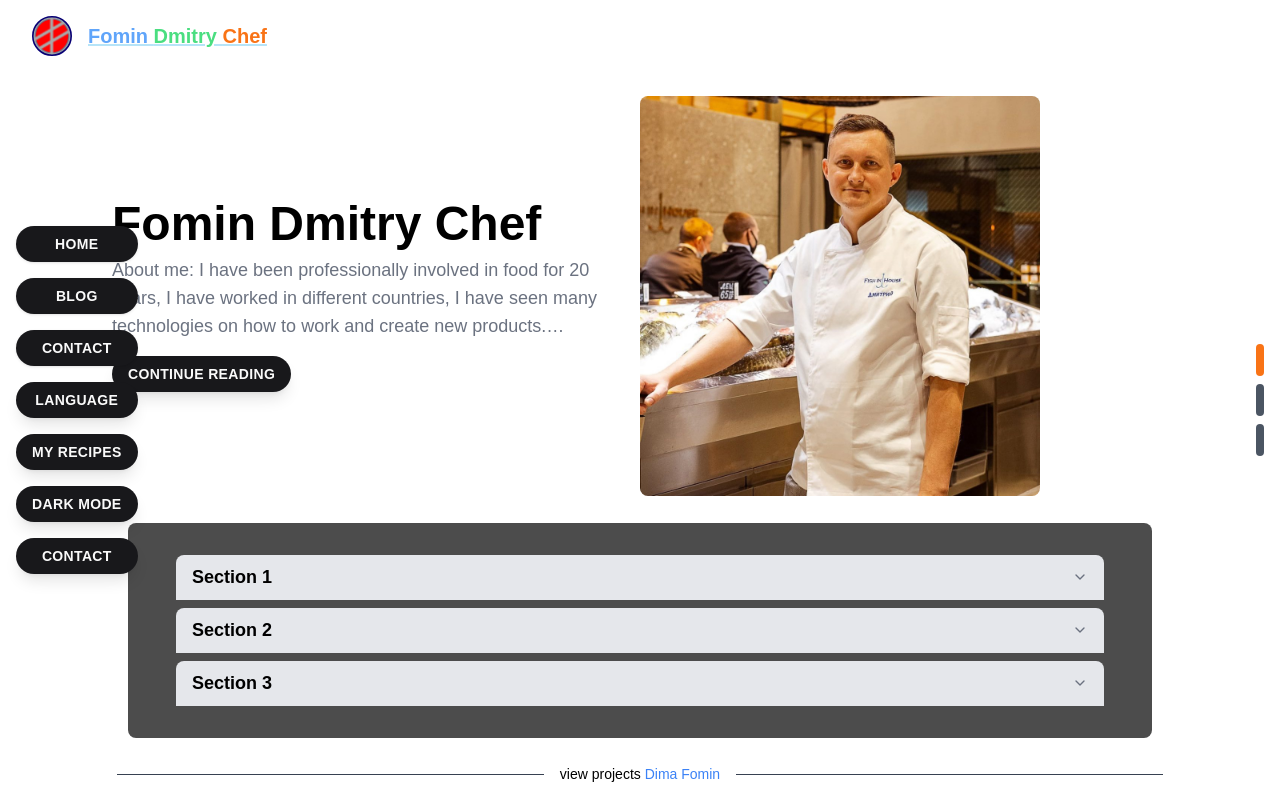
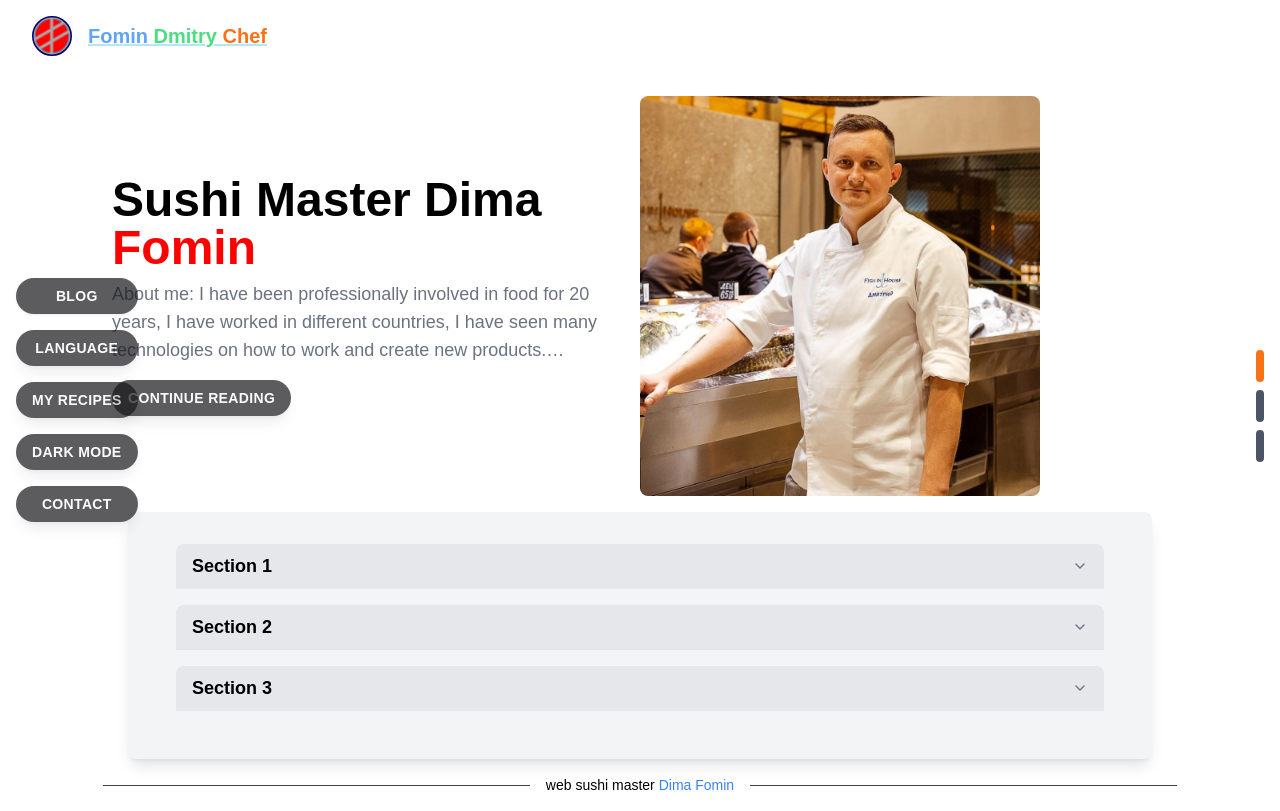
Before and after one commit to Fodi999/master, a Next.js app: page / in a window 1280 px wide. Built offline with nearby package versions, Linux system fonts and the light colour scheme.

Commit message:
Описание изменений

```diff
--- a/package.json
+++ b/package.json
@@ -14,6 +14,7 @@
     "@radix-ui/react-slot": "^1.1.1",
     "class-variance-authority": "^0.7.1",
     "clsx": "^2.1.1",
+    "embla-carousel-react": "^8.5.1",
     "lucide-react": "^0.469.0",
     "next": "15.1.3",
     "react": "^19.0.0",
--- /dev/null
+++ b/src/app/locales/en.json
@@ -0,0 +1,60 @@
+{
+    "pages": [
+      {
+        "title": "Sushi Master Dima <span style='color: red;'>Fomin</span>",
+        "description": "About me: I have been professionally involved in food for 20 years, I have worked in different countries, I have seen many technologies on how to work and create new products.\n\nIn this Blog you will learn how to create new products, what equipment is needed, what modern technologies a chef should study to become not just a Chef but also a good manager of his Business.\n\nThis Blog is written for those who are ready to discover delicious combinations of flavors. I want to tell and teach you how to cook new dishes that I come up with and cook in order to surprise you, and share ideas and flavors with you.",
+        "image": "/00031.jpg",
+        "buttonText": "contact"
+      },
+      {
+        "title": "Portfolio Showcase",
+        "description": "Explore my creative works and projects...",
+        "image": "/00030.jpg",
+        "buttonText": "view portfolio"
+      },
+      {
+        "title": "Get in Touch",
+        "description": "Have questions or want to collaborate?",
+        "image": "/00029.jpg",
+        "buttonText": "connect"
+      }
+    ],
+    "recipesSections": [
+      "01. How to choose products?",
+      "02. How to make a menu?",
+      "03. Equipment essentials",
+      "04. Modern cooking techniques",
+      "05. Business management for chefs"
+    ],
+    "accordionSections": [
+      {
+        "title": "Section 1",
+        "content": "Content for section 1."
+      },
+      {
+        "title": "Section 2",
+        "content": "Content for section 2."
+      },
+      {
+        "title": "Section 3",
+        "content": "Content for section 3."
+      }
+    ],
+    "contactForm": {
+      "title": "Contact Form",
+      "description": "Form or information about how to contact will be here."
+    },
+    "buttons": {
+      "home": "home",
+      "blog": "blog",
+      "contact": "contact",
+      "language": "Language",
+      "myRecipes": "My Recipes",
+      "lightMode": "Light Mode",
+      "darkMode": "Dark Mode",
+      "showLess": "Show less",
+      "continueReading": "Continue reading",
+      "close": "Close",
+      "submit": "Submit"
+    }
+  }
--- a/src/app/page.tsx
+++ b/src/app/page.tsx
@@ -6,35 +6,9 @@
 import { useState, useEffect } from "react";
 import Image from "next/image";
 import Head from "next/head";
+import content from './locales/en.json'; // импорт JSON файла
 
-const pages = [
-  {
-    title: "Fomin Dmitry Chef",
-    description: "About me: I have been professionally involved in food for 20 years, I have worked in different countries, I have seen many technologies on how to work and create new products.\n\nIn this Blog you will learn how to create new products, what equipment is needed, what modern technologies a chef should study to become not just a Chef but also a good manager of his Business.\n\nThis Blog is written for those who are ready to discover delicious combinations of flavors. I want to tell and teach you how to cook new dishes that I come up with and cook in order to surprise you, and share ideas and flavors with you.",
-    image: "/00031.jpg",
-    buttonText: "contact",
-  },
-  {
-    title: "Portfolio Showcase",
-    description: "Explore my creative works and projects...",
-    image: "/00030.jpg",
-    buttonText: "view portfolio",
-  },
-  {
-    title: "Get in Touch",
-    description: "Have questions or want to collaborate?",
-    image: "/00029.jpg",
-    buttonText: "connect",
-  },
-];
-
-const recipesSections = [
-  "01. How to choose products?",
-  "02. How to make a menu?",
-  "03. Equipment essentials",
-  "04. Modern cooking techniques",
-  "05. Business management for chefs",
-];
+const { pages, recipesSections, accordionSections, contactForm, buttons } = content;
 
 export default function Home() {
   const [currentPage, setCurrentPage] = useState(0);
@@ -94,7 +68,7 @@
           </div>
           <button
             className="md:hidden px-2 py-1 rounded-full transition"
-            style={{ backgroundColor: 'var(--button-bg)', color: 'var(--button-text)' }}
+            style={{ backgroundColor: 'var(--button-bg)', color: 'var(--button-text)', opacity: 0.7 }}
             onClick={toggleMenu}
           >
             ☰
@@ -105,27 +79,54 @@
         {isMenuOpen && (
           <div className="absolute top-16 left-0 w-full bg-white bg-opacity-90 dark:bg-black dark:bg-opacity-90 text-black dark:text-white flex justify-center py-4 z-50">
             <div className="flex space-x-2">
+              <Button
+                onClick={toggleRecipes}
+                className="px-2 py-1 rounded-full transition text-sm"
+                style={{ backgroundColor: 'var(--button-bg)', color: 'var(--button-text)', opacity: 0.7 }}
+              >
+                {buttons.myRecipes}
+              </Button>
+              <Button
+                onClick={toggleLanguage}
+                className="px-2 py-1 rounded-full transition text-sm"
+                style={{ backgroundColor: 'var(--button-bg)', color: 'var(--button-text)', opacity: 0.7 }}
+              >
+                {buttons.language}
+              </Button>
               <button
                 className="px-2 py-1 rounded-full transition text-sm"
-                style={{ backgroundColor: 'var(--button-bg)', color: 'var(--button-text)' }}
+                style={{ backgroundColor: 'var(--button-bg)', color: 'var(--button-text)', opacity: 0.7 }}
                 onClick={toggleMenu}
               >
-                home
+                {buttons.blog}
               </button>
               <button
                 className="px-2 py-1 rounded-full transition text-sm"
-                style={{ backgroundColor: 'var(--button-bg)', color: 'var(--button-text)' }}
-                onClick={toggleMenu}
-              >
-                blog
-              </button>
-              <button
-                className="px-2 py-1 rounded-full transition text-sm"
-                style={{ backgroundColor: 'var(--button-bg)', color: 'var(--button-text)' }}
+                style={{ backgroundColor: 'var(--button-bg)', color: 'var(--button-text)', opacity: 0.7 }}
                 onClick={() => { toggleTheme(); toggleMenu(); }}
               >
-                {isDarkMode ? "Light Mode" : "Dark Mode"}
+                {isDarkMode ? buttons.lightMode : buttons.darkMode}
               </button>
+              <Dialog>
+                <DialogTrigger asChild>
+                  <Button
+                    className="px-2 py-1 rounded-full transition text-sm"
+                    style={{ backgroundColor: 'var(--button-bg)', color: 'var(--button-text)', opacity: 0.7 }}
+                  >
+                    {buttons.contact}
+                  </Button>
+                </DialogTrigger>
+                <DialogContent className="p-8 rounded-lg max-w-md w-full" style={{ backgroundColor: 'var(--button-bg)', color: 'var(--button-text)', opacity: 0.7 }}>
+                  <DialogTitle>{contactForm.title}</DialogTitle>
+                  <DialogDescription>
+                    {contactForm.description}
+                  </DialogDescription>
+                  <DialogFooter>
+                    <Button onClick={() => alert("Form submission coming soon!")}>{buttons.submit}</Button>
+                    <Button variant="secondary" onClick={() => alert("Close modal!")}>{buttons.close}</Button>
+                  </DialogFooter>
+                </DialogContent>
+              </Dialog>
             </div>
           </div>
         )}
@@ -135,63 +136,48 @@
           <Button
             asChild
             className="px-4 py-2 rounded-full transition text-sm font-semibold tracking-wide"
-            style={{ backgroundColor: 'var(--button-bg)', color: 'var(--button-text)', textTransform: 'uppercase' }}
+            style={{ backgroundColor: 'var(--button-bg)', color: 'var(--button-text)', textTransform: 'uppercase', opacity: 0.7 }}
           >
-            <a href="#">home</a>
-          </Button>
-          <Button
-            asChild
-            className="px-4 py-2 rounded-full transition text-sm font-semibold tracking-wide"
-            style={{ backgroundColor: 'var(--button-bg)', color: 'var(--button-text)', textTransform: 'uppercase' }}
-          >
-            <a href="#">blog</a>
-          </Button>
-          <Button
-            asChild
-            className="px-4 py-2 rounded-full transition text-sm font-semibold tracking-wide"
-            style={{ backgroundColor: 'var(--button-bg)', color: 'var(--button-text)', textTransform: 'uppercase' }}
-          >
-            <a href="#">contact</a>
+            <a href="#">{buttons.blog}</a>
           </Button>
           <Button
             onClick={toggleLanguage}
             className="px-4 py-2 rounded-full shadow-lg transition-all duration-300 text-sm font-semibold tracking-wide"
-            style={{ backgroundColor: 'var(--button-bg)', color: 'var(--button-text)', textTransform: 'uppercase' }}
+            style={{ backgroundColor: 'var(--button-bg)', color: 'var(--button-text)', textTransform: 'uppercase', opacity: 0.7 }}
           >
-            Language
+            {buttons.language}
           </Button>
           <Button
             onClick={toggleRecipes}
             className="px-4 py-2 rounded-full shadow-lg transition-all duration-300 text-sm font-semibold tracking-wide"
-            style={{ backgroundColor: 'var(--button-bg)', color: 'var(--button-text)', textTransform: 'uppercase' }}
+            style={{ backgroundColor: 'var(--button-bg)', color: 'var(--button-text)', textTransform: 'uppercase', opacity: 0.7 }}
           >
-            My Recipes
+            {buttons.myRecipes}
           </Button>
           <Button
             onClick={toggleTheme}
             className="px-4 py-2 rounded-full shadow-lg transition-all duration-300 text-sm font-semibold tracking-wide"
-            style={{ backgroundColor: 'var(--button-bg)', color: 'var(--button-text)', textTransform: 'uppercase' }}
+            style={{ backgroundColor: 'var(--button-bg)', color: 'var(--button-text)', textTransform: 'uppercase', opacity: 0.7 }}
           >
-            {isDarkMode ? "Light Mode" : "Dark Mode"}
+            {isDarkMode ? buttons.lightMode : buttons.darkMode}
           </Button>
           <Dialog>
             <DialogTrigger asChild>
               <Button
                 className="px-4 py-2 rounded-full shadow-lg transition-all duration-300 text-sm font-semibold tracking-wide"
-                style={{ backgroundColor: 'var(--button-bg)', color: 'var(--button-text)', textTransform: 'uppercase' }}
+                style={{ backgroundColor: 'var(--button-bg)', color: 'var(--button-text)', textTransform: 'uppercase', opacity: 0.7 }}
               >
-                Contact
+                {buttons.contact}
               </Button>
             </DialogTrigger>
-            <DialogContent className="p-8 rounded-lg max-w-md w-full" style={{ backgroundColor: 'var(--button-bg)', color: 'var(--button-text)' }}>
-              <DialogTitle>Contact Form</DialogTitle>
+            <DialogContent className="p-8 rounded-lg max-w-md w-full" style={{ backgroundColor: 'var(--button-bg)', color: 'var(--button-text)', opacity: 0.7 }}>
+              <DialogTitle>{contactForm.title}</DialogTitle>
               <DialogDescription>
-                {/* Здесь будет форма для связи или информация */}
-                <span>Form or information about how to contact will be here.</span>
+                {contactForm.description}
               </DialogDescription>
               <DialogFooter>
-                <Button onClick={() => alert("Form submission coming soon!")}>Submit</Button>
-                <Button variant="secondary" onClick={() => alert("Close modal!")}>Close</Button>
+                <Button onClick={() => alert("Form submission coming soon!")}>{buttons.submit}</Button>
+                <Button variant="secondary" onClick={() => alert("Close modal!")}>{buttons.close}</Button>
               </DialogFooter>
             </DialogContent>
           </Dialog>
@@ -201,7 +187,7 @@
         <main className="flex flex-col md:flex-row items-center justify-center w-full max-w-6xl px-4 md:px-12 py-24">
           <div className="flex-1 text-center md:text-left">
             <h1 className="text-4xl md:text-5xl font-semibold leading-tight">
-              {pages[currentPage].title}
+              <span dangerouslySetInnerHTML={{ __html: pages[currentPage].title }} />
             </h1>
             <div
               className={`text-lg mt-2 transition-opacity duration-300 ${isTextDimmed ? "text-gray-500" : "text-gray-400"}`}
@@ -211,10 +197,10 @@
               </p>
               <Button
                 className="mt-4 px-4 py-2 rounded-full shadow-lg transition-all duration-300 text-sm font-semibold tracking-wide"
-                style={{ backgroundColor: 'var(--button-bg)', color: 'var(--button-text)', textTransform: 'uppercase' }}
+                style={{ backgroundColor: 'var(--button-bg)', color: 'var(--button-text)', textTransform: 'uppercase', opacity: 0.7 }}
                 onClick={toggleAccordion}
               >
-                {isExpanded ? "Show less" : "Continue reading"}
+                {isExpanded ? buttons.showLess : buttons.continueReading}
               </Button>
             </div>
           </div>
@@ -228,34 +214,19 @@
             />
           </div>
         </main>
-
         {/* Accordion */}
-<div className="w-full max-w-5xl px-6 md:px-12 py-8 -mt-20 bg-black bg-opacity-70 rounded-lg">
+        <div className="w-full max-w-5xl px-4 md:px-12 py-8 -mt-20 bg-gray-100 dark:bg-gray-900 rounded-lg mx-4 md:mx-auto shadow-lg">
           <Accordion type="single" collapsible>
-    <AccordionItem value="item-1">
+            {accordionSections.map((section, index) => (
+              <AccordionItem key={index} value={`item-${index + 1}`} className="mb-4">
                 <AccordionTrigger className="px-4 py-2 bg-gray-200 dark:bg-gray-800 rounded-t-lg text-left text-lg font-semibold cursor-pointer hover:bg-gray-300 dark:hover:bg-gray-700 transition">
-        Section 1
+                  {section.title}
                 </AccordionTrigger>
-      <AccordionContent className="px-4 py-2 bg-gray-100 dark:bg-gray-900 rounded-b-lg text-base">
-        Content for section 1.
+                <AccordionContent className="px-4 py-2 bg-gray-50 dark:bg-gray-900 rounded-b-lg text-base text-black dark:text-white transition-colors duration-300">
+                  {section.content}
                 </AccordionContent>
               </AccordionItem>
-    <AccordionItem value="item-2">
-      <AccordionTrigger className="mt-2 px-4 py-2 bg-gray-200 dark:bg-gray-800 rounded-t-lg text-left text-lg font-semibold cursor-pointer hover:bg-gray-300 dark:hover:bg-gray-700 transition">
-        Section 2
-      </AccordionTrigger>
-      <AccordionContent className="px-4 py-2 bg-gray-100 dark:bg-gray-900 rounded-b-lg text-base">
-        Content for section 2.
-      </AccordionContent>
-    </AccordionItem>
-    <AccordionItem value="item-3">
-      <AccordionTrigger className="mt-2 px-4 py-2 bg-gray-200 dark:bg-gray-800 rounded-t-lg text-left text-lg font-semibold cursor-pointer hover:bg-gray-300 dark:hover:bg-gray-700 transition">
-        Section 3
-      </AccordionTrigger>
-      <AccordionContent className="px-4 py-2 bg-gray-100 dark:bg-gray-900 rounded-b-lg text-base">
-        Content for section 3.
-      </AccordionContent>
-    </AccordionItem>
+            ))}
           </Accordion>
         </div>
 
@@ -273,10 +244,10 @@
               </ul>
               <Button
                 className="mt-6 px-6 py-3 w-full rounded-full transition"
-                style={{ backgroundColor: 'var(--button-bg)', color: 'var(--button-text)' }}
+                style={{ backgroundColor: 'var(--button-bg)', color: 'var(--button-text)', opacity: 0.7 }}
                 onClick={toggleRecipes}
               >
-                Close
+                {buttons.close}
               </Button>
             </div>
           </div>
@@ -294,12 +265,12 @@
         </div>
 
         {/* Footer */}
-        <footer className="w-full text-center py-4 flex justify-center items-center">
-  <div className="border-t border-gray-700 w-1/3"></div>
-  <div className="text-sm px-4">
-    view projects <a href="https://www.facebook.com/dima.fomin" target="_blank" rel="noopener noreferrer" className="text-blue-500 hover:underline">Dima Fomin</a>
+        <footer className="w-full text-center py-4 flex flex-wrap justify-center items-center">
+          <div className="border-t border-gray-700 w-full md:w-1/3"></div>
+          <div className="text-sm px-4 whitespace-nowrap">
+           web sushi master <a href="https://www.facebook.com/dima.fomin" target="_blank" rel="noopener noreferrer" className="text-blue-500 hover:underline">Dima Fomin</a>
           </div>
-  <div className="border-t border-gray-700 w-1/3"></div>
+          <div className="border-t border-gray-700 w-full md:w-1/3"></div>
         </footer>
       </div>
     </>
```
Also changed, not shown: src/components/ui/carousel.tsx (added, +262 -0 lines), 1 other file (tests, documents, lock files or other folders). Lines whose indentation alone changed are shown as unchanged.
